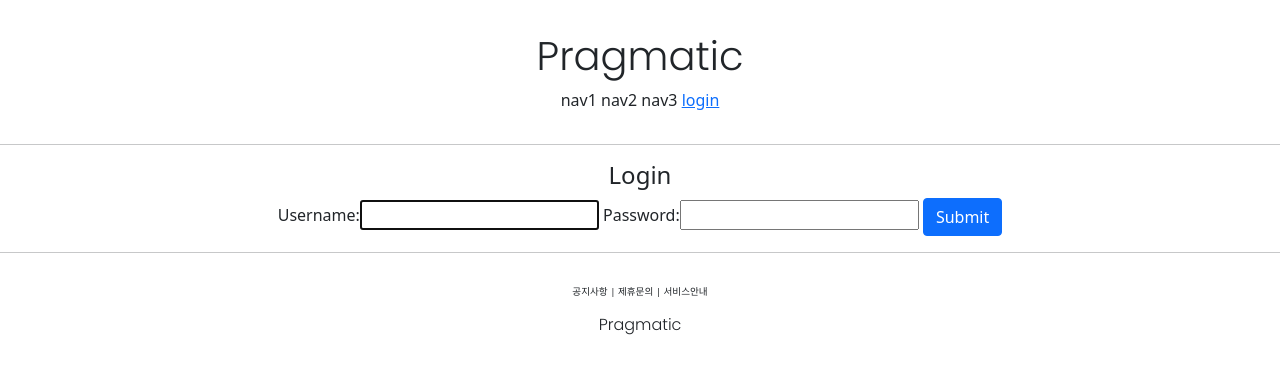
After one commit to SYkeem/pragmatic, a Django app: page /account/login/ in a window 1280 px wide. The commit adds this page. Shown: the top 374 px of the page. Run offline with Django 3.2, Linux system fonts and the light colour scheme.

Commit message:
django course 22 commit

```diff
--- /dev/null
+++ b/accountapp/templates/accountapp/login.html
@@ -0,0 +1,15 @@
+{% extends 'base.html' %}
+
+{% block content %}
+  <div style="text-align:center;">
+    <h4>Login</h4>
+  </div>
+  <div style="text-align:center;">
+    <form action="" method="post">
+      {% csrf_token %}
+      {{ form }}
+      <input type="submit" class="btn btn-primary">
+    </form>
+  </div>
+
+{% endblock%}
--- a/accountapp/urls.py
+++ b/accountapp/urls.py
@@ -1,3 +1,4 @@
+from django.contrib.auth.views import LoginView, LogoutView
 from django.urls import path
 
 from accountapp.views import hello_world, AccountCreateView
@@ -8,5 +9,9 @@ app_name = "accountapp"
 
 urlpatterns = [
     path('hello_world/', hello_world, name='hello_world'),
+
+    path('login/', LoginView.as_view(template_name='accountapp/login.html'), name='login'),
+    path('logout/', LogoutView.as_view(), name='logout'),
+
     path('create/', AccountCreateView.as_view(), name='create'),
 ]
--- a/pragmatic/settings.py
+++ b/pragmatic/settings.py
@@ -13,6 +13,9 @@ https://docs.djangoproject.com/en/3.2/ref/settings/
 from pathlib import Path
 
 import os, environ
+
+from django.urls import reverse_lazy
+
 env = environ.Env(
     # set casting, default value
     DEBUG=(bool, False)
@@ -140,4 +143,6 @@ STATICFILES_DIRS = [
     BASE_DIR / "static",
 ]
 
+LOGIN_REDIRECT_URL = reverse_lazy('accountapp:hello_world')
+LOGOUT_REDIRECT_URL = reverse_lazy('accountapp:login')
 DEFAULT_AUTO_FIELD = 'django.db.models.BigAutoField'
--- a/templates/header.html
+++ b/templates/header.html
@@ -7,6 +7,15 @@
             <span>nav1</span>
             <span>nav2</span>
             <span>nav3</span>
-            <span>nav4</span>
+            {% if not user.is_authenticated %}
+            <a href="{% url 'accountapp:login' %}?next={{ request.path }}">
+                <span>login</span>
+            </a>
+            {% else %}
+            <a href="{% url 'accountapp:logout' %}?next={{ request.path }}">
+                <span>logout</span>
+            </a>
+            {% endif %}
+
         </div>
     </div>
```
Also changed, not shown: accountapp/views.py (line endings or trailing spaces).
